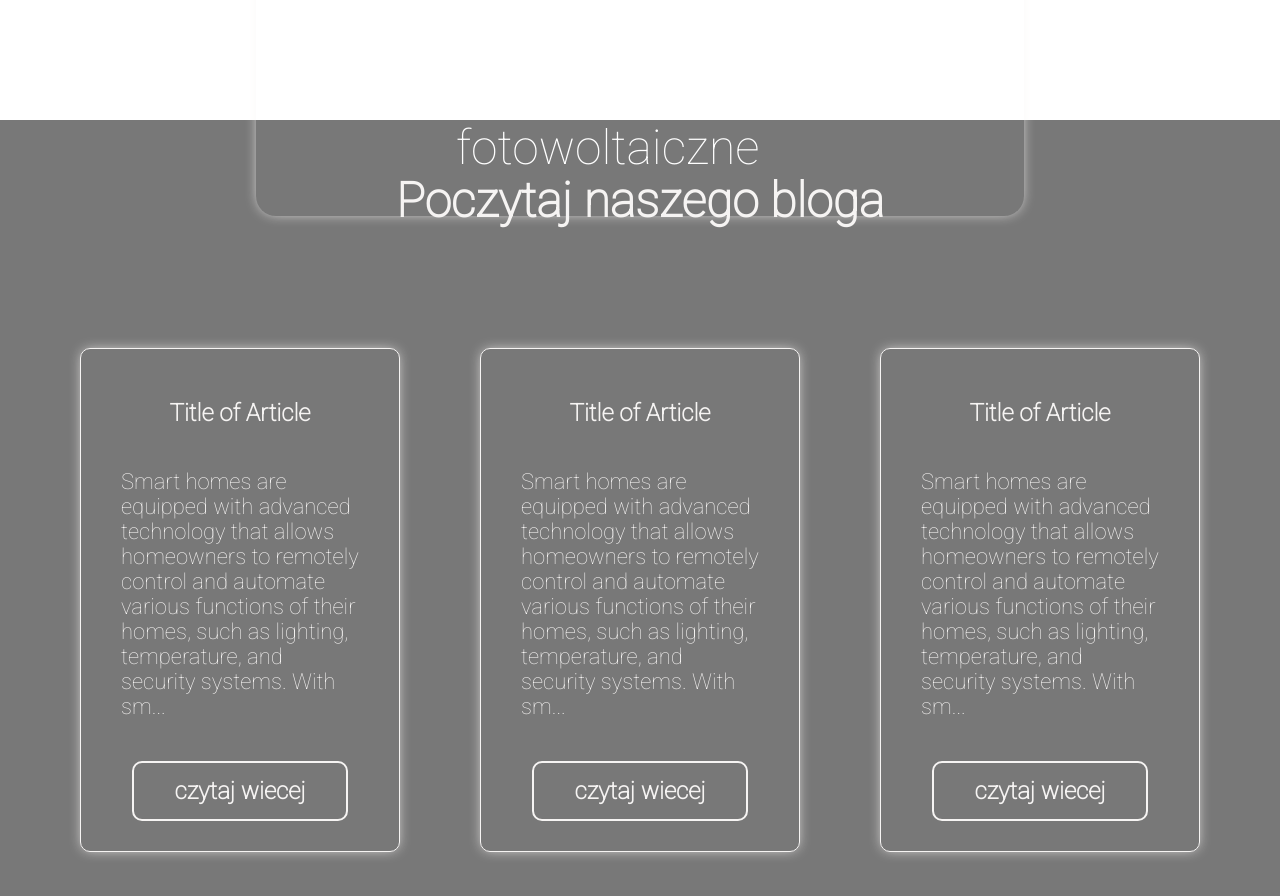
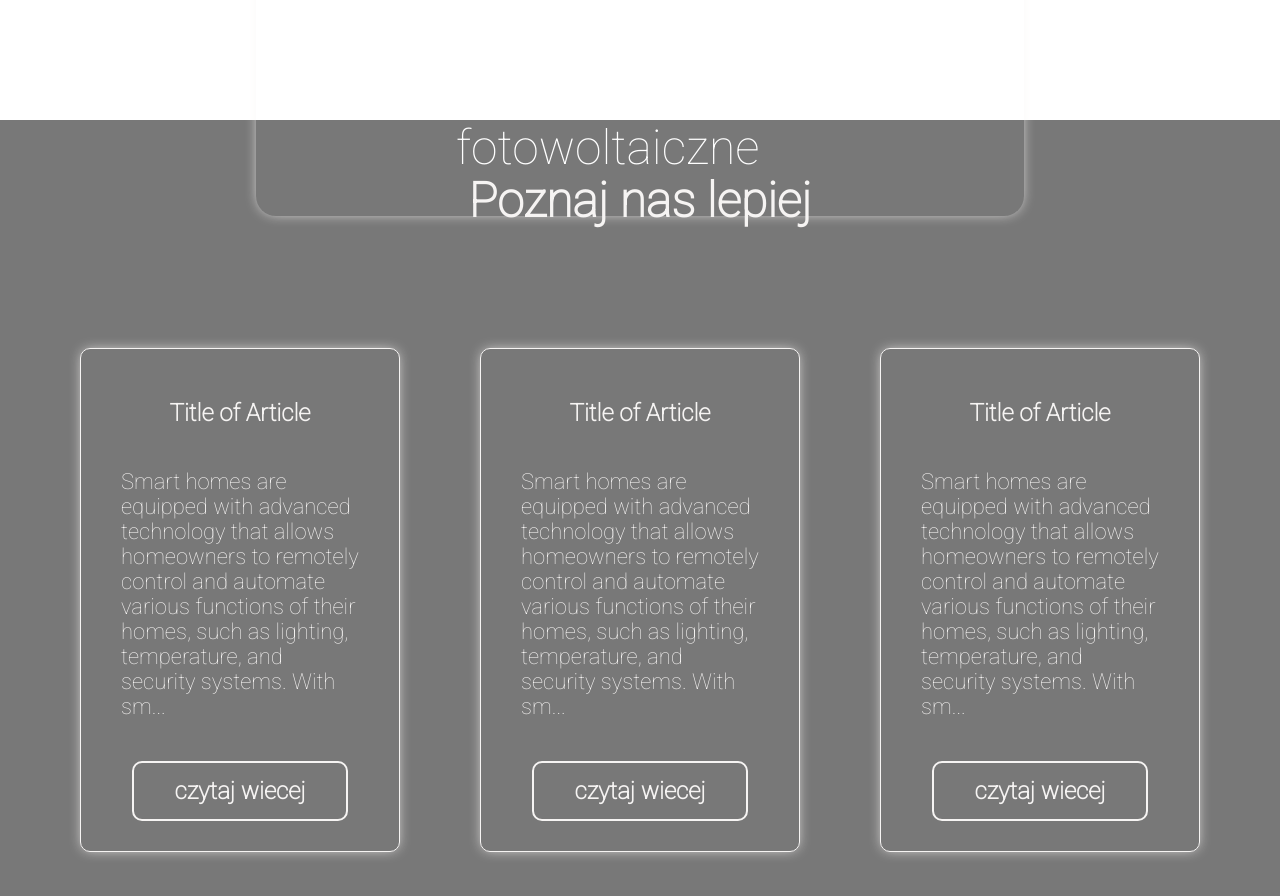
Before and after one commit to julia-kocik/electro-company-v2, a React (Create React App) app: page / in a window 1280 px wide. Shown: the part 1480-2376 px from the top of the page. Built offline with nearby package versions, Linux system fonts and the light colour scheme.

Commit message:
Update text of blog section

```diff
--- a/src/components/sections/BlogSection/BlogSection.tsx
+++ b/src/components/sections/BlogSection/BlogSection.tsx
@@ -16,7 +16,7 @@ const BlogSection = (): JSX.Element => {
   }, [location])
   return (
     <div className='blog_container' ref={blogsectionRef} id='blogsection'>
-      <Title title='Poczytaj naszego bloga'/>
+      <Title title='Poznaj nas lepiej'/>
       <div className="blog_container_inner">
         <article className='blog_article'>
           <h2>Title of Article</h2>
```
